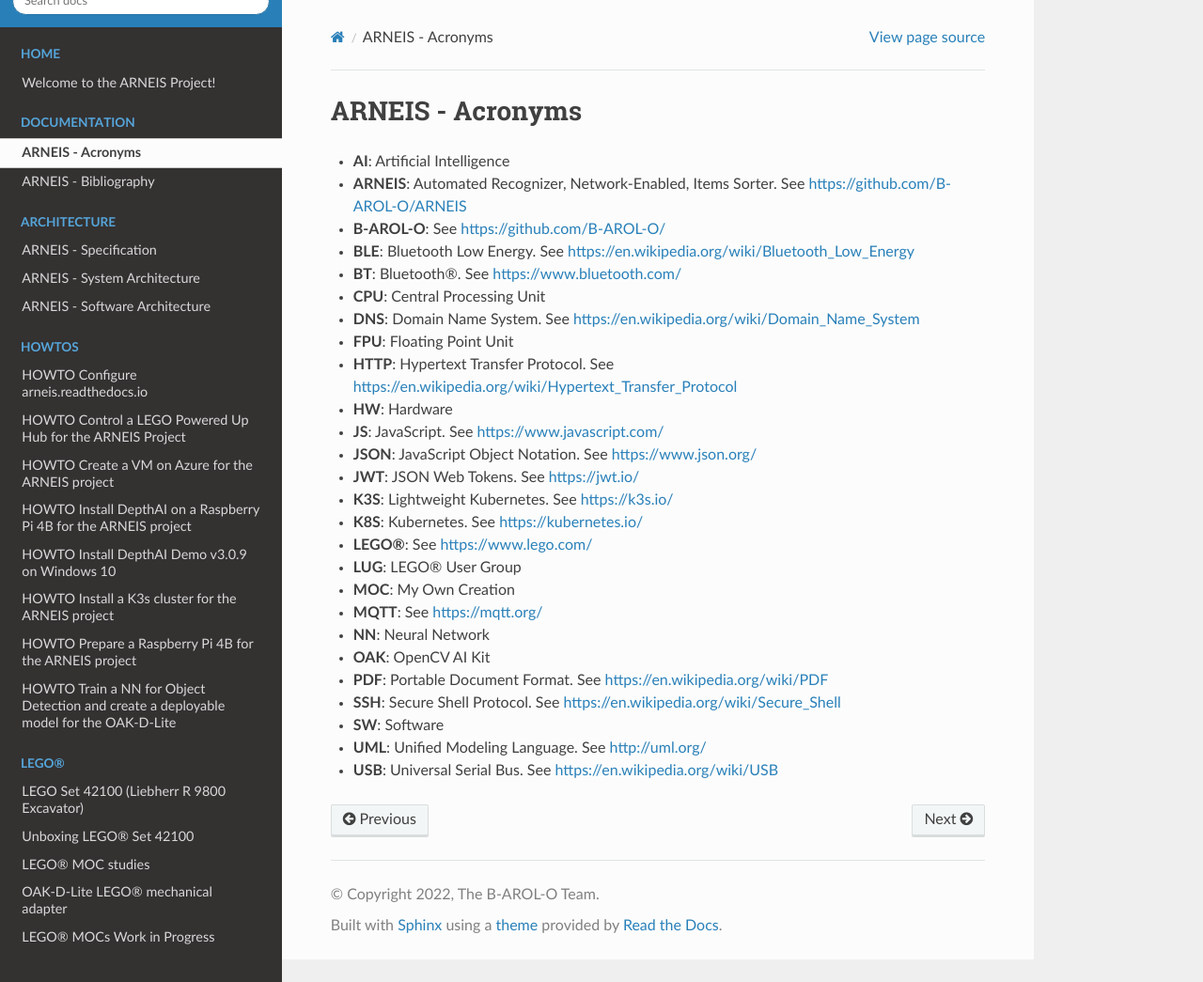
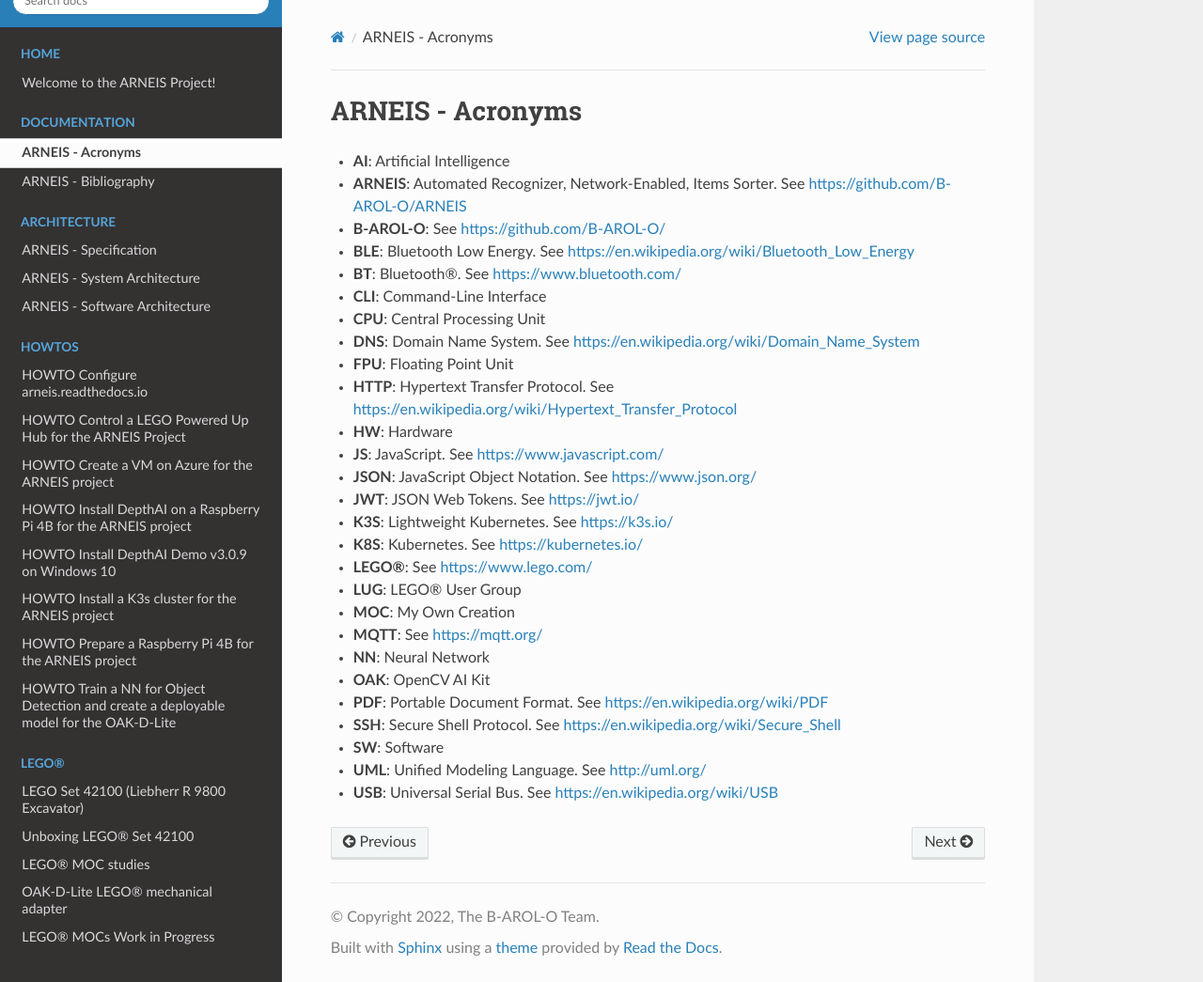
Before and after one commit to B-AROL-O/ARNEIS, a Sphinx documentation site: the page built from docs/acronyms.md, in a window 1280 px wide and 1045 px high. Shown: the whole window at 94% size. Built offline with Sphinx 7.4.7 and the Read the Docs theme 2.0.0, drawn with Linux system fonts in a browser that asks for light colours.

Commit message:
acronyms.md: New entry: CLI
Signed-off-by: Gianpaolo Macario <gmacario@gmail.com>

```diff
--- a/docs/acronyms.md
+++ b/docs/acronyms.md
@@ -5,6 +5,7 @@
 * **B-AROL-O**: See <https://github.com/B-AROL-O/>
 * **BLE**: Bluetooth Low Energy. See <https://en.wikipedia.org/wiki/Bluetooth_Low_Energy>
 * **BT**: Bluetooth&reg;. See <https://www.bluetooth.com/>
+* **CLI**: Command-Line Interface
 * **CPU**: Central Processing Unit
 * **DNS**: Domain Name System. See <https://en.wikipedia.org/wiki/Domain_Name_System>
 * **FPU**: Floating Point Unit
```
